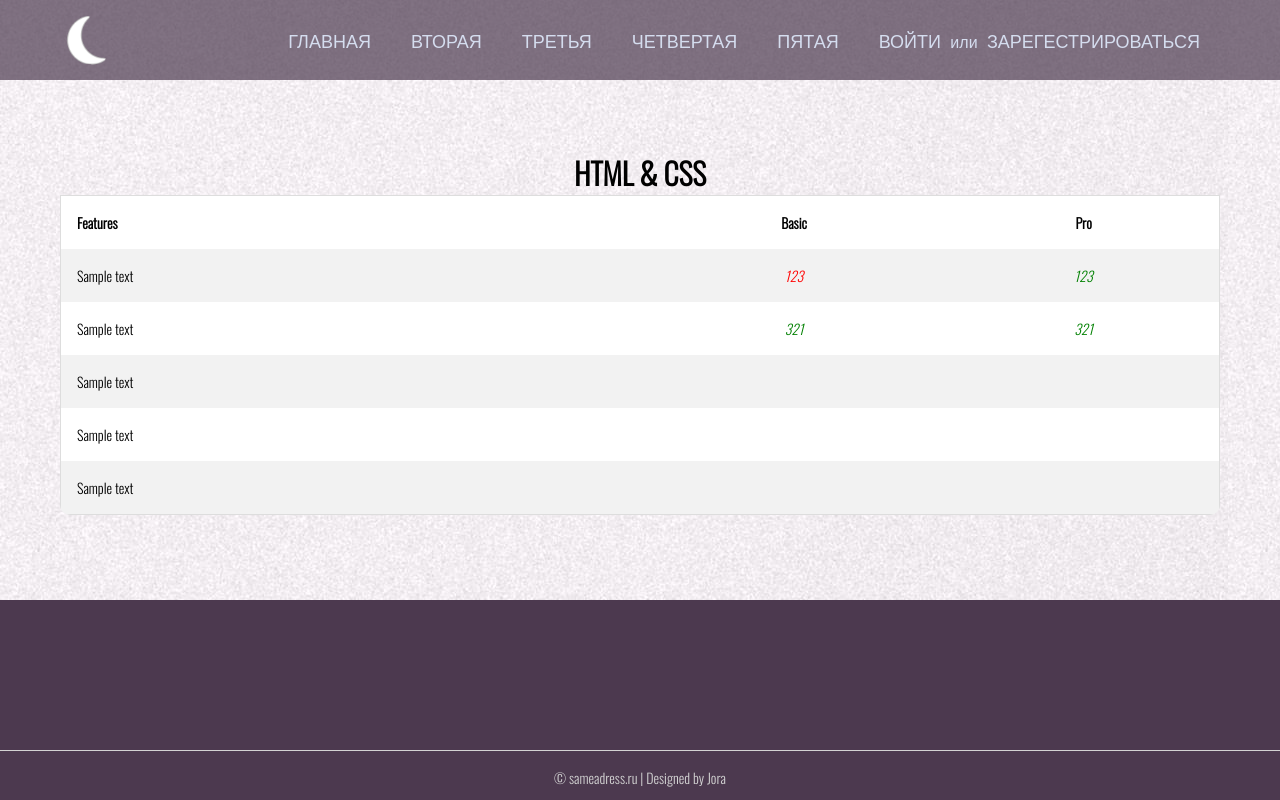
After one commit to joratapok/MyProject, a Django app: page /links in a window 1280 px wide. The commit adds this page. Run offline with Django 3.2, Linux system fonts and the light colour scheme.

Commit message:
add links

```diff
--- a/MyApp/static/MyApp/css/new.css
+++ b/MyApp/static/MyApp/css/new.css
@@ -856,3 +856,43 @@ nav ul li a:hover {
   text-align: center;
   font-size: 22px;
 }
+
+/* -----------------LINKS--------------------- */
+.title__row {
+  text-align: center;
+  font-size: 30px;
+}
+.body__row {
+  width: 100%;
+}
+table {
+  border-collapse: collapse;
+  border-spacing: 0;
+  width: 100%;
+  border: 1px solid #ddd;
+}
+
+th, td {
+  text-align: center;
+  padding: 16px;
+}
+
+th:first-child, td:first-child {
+  text-align: left;
+}
+
+tr:nth-child(even) {
+  background-color: #f2f2f2
+}
+
+tr:nth-child(odd) {
+  background-color: #fff
+}
+
+.fa-check {
+  color: green;
+}
+
+.fa-remove {
+  color: red;
+}
--- a/MyApp/urls.py
+++ b/MyApp/urls.py
@@ -5,5 +5,6 @@ from MyApp import views
 urlpatterns = [
     path('', views.CommentsView.as_view(), name='comment_list'),
     path('fish', views.FishView.as_view(), name='fish'),
+    path('links', views.LinksView.as_view(), name='links'),
     path('add_comment', views.AddCommentView.as_view(), name='add_comment'),
 ]
--- a/MyApp/views.py
+++ b/MyApp/views.py
@@ -18,6 +18,9 @@ class CommentsView(ListView):
 
 class FishView(TemplateView):
     template_name = 'MyApp/fishpage.html'
+
+class LinksView(TemplateView):
+    template_name = 'MyApp/links.html'
 
 
 class AddCommentView(CreateView):
--- a/templates/MyApp/comments_list.html
+++ b/templates/MyApp/comments_list.html
@@ -39,7 +39,7 @@
                     </div>
                     <div class="button-wrapper__but3">
                         <div class="buttton__but3">
-                            <a href="#" class="btn btn1">Ссылки</a>
+                            <a href="{% url 'links' %}" class="btn btn1">Ссылки</a>
                         </div>
                     </div>
                 </div>
--- /dev/null
+++ b/templates/MyApp/links.html
@@ -0,0 +1,59 @@
+{% extends 'base.html' %}
+
+{% load static %}
+
+{% block title %} MyLinks {% endblock title %}
+
+{% block content %}
+<!--Content-->
+<div class="content-body">
+    <div class="container">
+        <div class="content">
+
+<!-------------------------Title Greeting-------------------->
+
+            <div class="greeting__row row">
+                <div class="title__row">HTML & CSS</div>
+                <div class="body__row">
+                    <table>
+                      <tr>
+                        <th style="width:50%">Features</th>
+                        <th>Basic</th>
+                        <th>Pro</th>
+                      </tr>
+                      <tr>
+                        <td>Sample text</td>
+                        <td><i class="fa fa-remove">123</i></td>
+                        <td><i class="fa fa-check">123</i></td>
+                      </tr>
+                      <tr>
+                        <td>Sample text</td>
+                        <td><i class="fa fa-check">321</i></td>
+                        <td><i class="fa fa-check">321</i></td>
+                      </tr>
+                      <tr>
+                        <td>Sample text</td>
+                        <td><i class="fa fa-check"></i></td>
+                        <td><i class="fa fa-check"></i></td>
+                      </tr>
+                      <tr>
+                        <td>Sample text</td>
+                        <td><i class="fa fa-remove"></i></td>
+                        <td><i class="fa fa-check"></i></td>
+                      </tr>
+                      <tr>
+                        <td>Sample text</td>
+                        <td><i class="fa fa-check"></i></td>
+                        <td><i class="fa fa-check"></i></td>
+                      </tr>
+                    </table>
+                </div>
+            </div>
+
+
+        </div>
+    </div>
+</div>
+<!-- // Content-->
+
+{% endblock content %}
--- a/templates/account/login.html
+++ b/templates/account/login.html
@@ -40,7 +40,7 @@
 
 
     <div class="social">
-        <div class="title__social">Войти с помощью:</div>
+        <div class="body__social">Войти с помощью:</div>
             <div class="body__social">
                 <a href="{% provider_login_url 'vk' method='oauth2' %}">
                     <img class="vk_logo" src="{% static 'MyApp/img/ikons/vk.png' %}" alt="">
```
Also changed, not shown: db.sqlite3.
